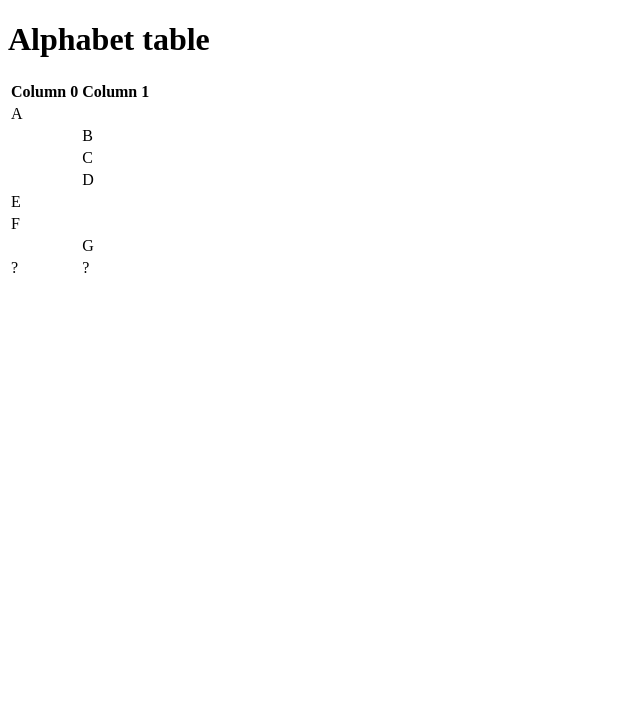
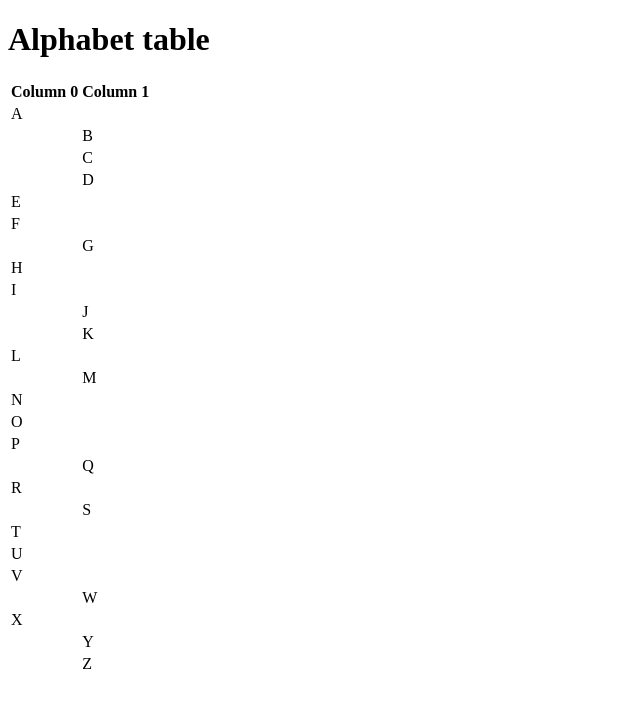
Before and after one commit to comp426-2022-spring/a00-sprocopii, a website: page index.html in a window 1280 px wide. Shown: the whole page, without its empty margins (0-640 px from the left). Drawn offline with Linux system fonts and the light colour scheme.

Commit message:
finished a00

```diff
--- a/index.html
+++ b/index.html
@@ -37,7 +37,61 @@
                         <td></td><td>G</td>
                     </tr>
                     <tr>
-                        <td>?</td><td>?</td>
+                        <td>H</td><td></td>
+                    </tr>
+                    <tr>
+                        <td>I</td><td></td>
+                    </tr>
+                    <tr>
+                        <td></td><td>J</td>
+                    </tr>
+                    <tr>
+                        <td></td><td>K</td>
+                    </tr>
+                    <tr>
+                        <td>L</td><td></td>
+                    </tr>
+                    <tr>
+                        <td></td><td>M</td>
+                    </tr>
+                    <tr>
+                        <td>N</td><td></td>
+                    </tr>
+                    <tr>
+                        <td>O</td><td></td>
+                    </tr>
+                    <tr>
+                        <td>P</td><td></td>
+                    </tr>
+                    <tr>
+                        <td></td><td>Q</td>
+                    </tr>
+                    <tr>
+                        <td>R</td><td></td>
+                    </tr>
+                    <tr>
+                        <td></td><td>S</td>
+                    </tr>
+                    <tr>
+                        <td>T</td><td></td>
+                    </tr>
+                    <tr>
+                        <td>U</td><td></td>
+                    </tr>
+                    <tr>
+                        <td>V</td><td></td>
+                    </tr>
+                    <tr>
+                        <td></td><td>W</td>
+                    </tr>
+                    <tr>
+                        <td>X</td><td></td>
+                    </tr>
+                    <tr>
+                        <td></td><td>Y</td>
+                    </tr>
+                    <tr>
+                        <td></td><td>Z</td>
                     </tr>
                 </tbody>
             </table>
--- a/package.json
+++ b/package.json
@@ -15,5 +15,8 @@
   "bugs": {
     "url": "https://github.com/comp426-2022-spring/a00-sprocopii/issues"
   },
-  "homepage": "https://github.com/comp426-2022-spring/a00-sprocopii#readme"
+  "homepage": "https://github.com/comp426-2022-spring/a00-sprocopii#readme",
+  "dependencies": {
+    "browser-sync": "^2.27.7"
+  }
 }
```
Also changed, not shown: 1 other file.
